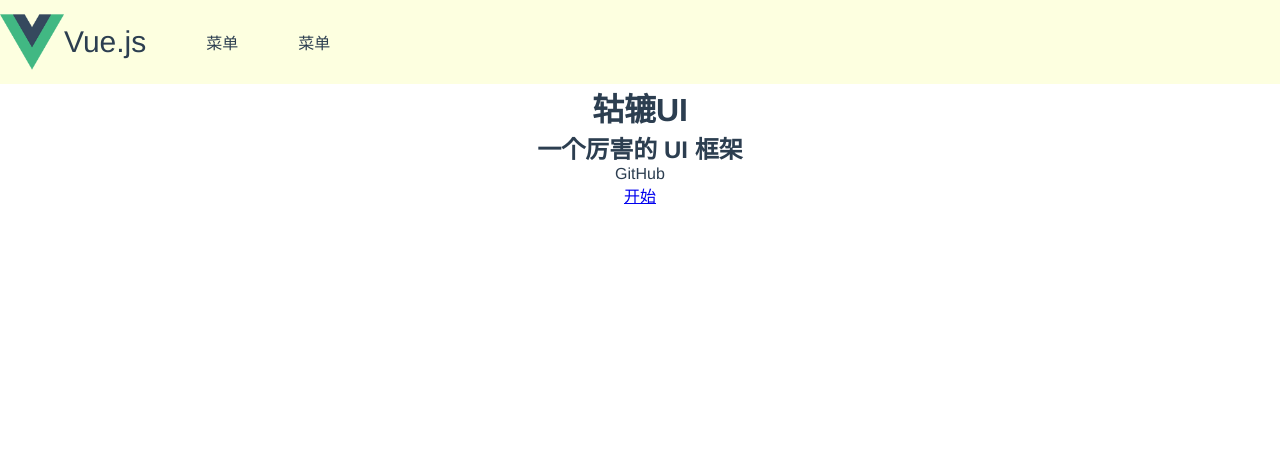
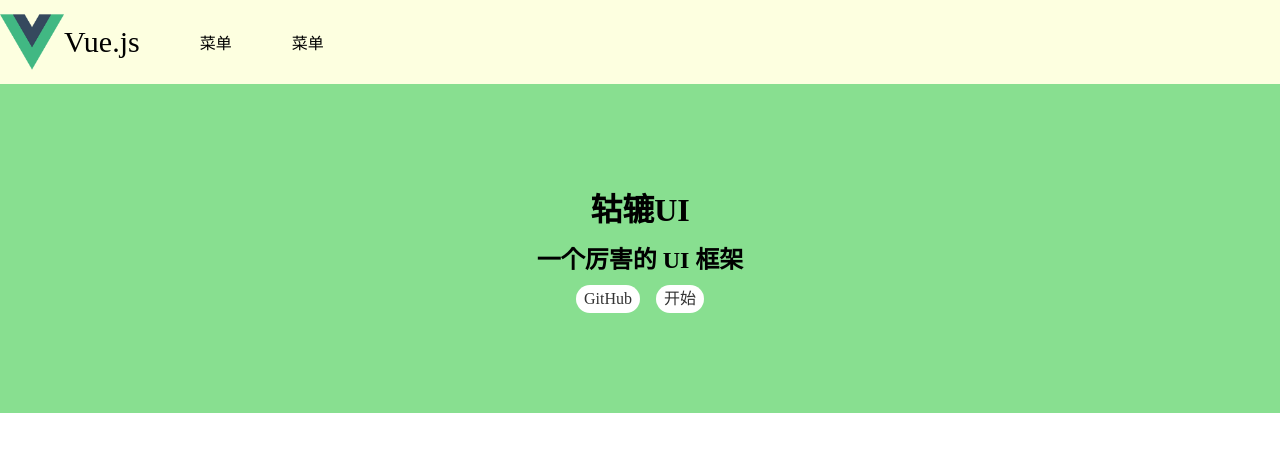
Before and after one commit to liucol/gulu-vue3.0, a Vue app: page / in a window 1280 px wide. Shown: the top 452 px of the page. Built offline with nearby package versions, Linux system fonts and the light colour scheme.

Commit message:
home页面样式

```diff
--- a/src/index.css
+++ b/src/index.css
@@ -2,10 +2,7 @@
   padding: 0;
   margin: 0;
 }
-#app {
-  font-family: Avenir, Helvetica, Arial, sans-serif;
-  -webkit-font-smoothing: antialiased;
-  -moz-osx-font-smoothing: grayscale;
-  text-align: center;
-  color: #2c3e50;
+a{
+  text-decoration:none;
+  color:#333;
 }
--- a/src/views/Home.vue
+++ b/src/views/Home.vue
@@ -23,7 +23,28 @@
 </script>
 
 <style lang="scss" scoped>
-.actions a {
-    display: block;
+.banner {
+    padding: 100px 0;
+    text-align: center;
+    background: #88DF90;
+
+    h1 {
+        margin-bottom: 10px;
+    }
+
+    h2 {
+        margin-bottom: 10px;
+    }
+
+    .actions a {
+        display: inline-block;
+        margin: 0 8px;
+        padding: 0 8px;
+        $h: 28px;
+        height: $h;
+        line-height: $h;
+        border-radius: $h/2;
+        background: #fff;
+    }
 }
 </style>
```
